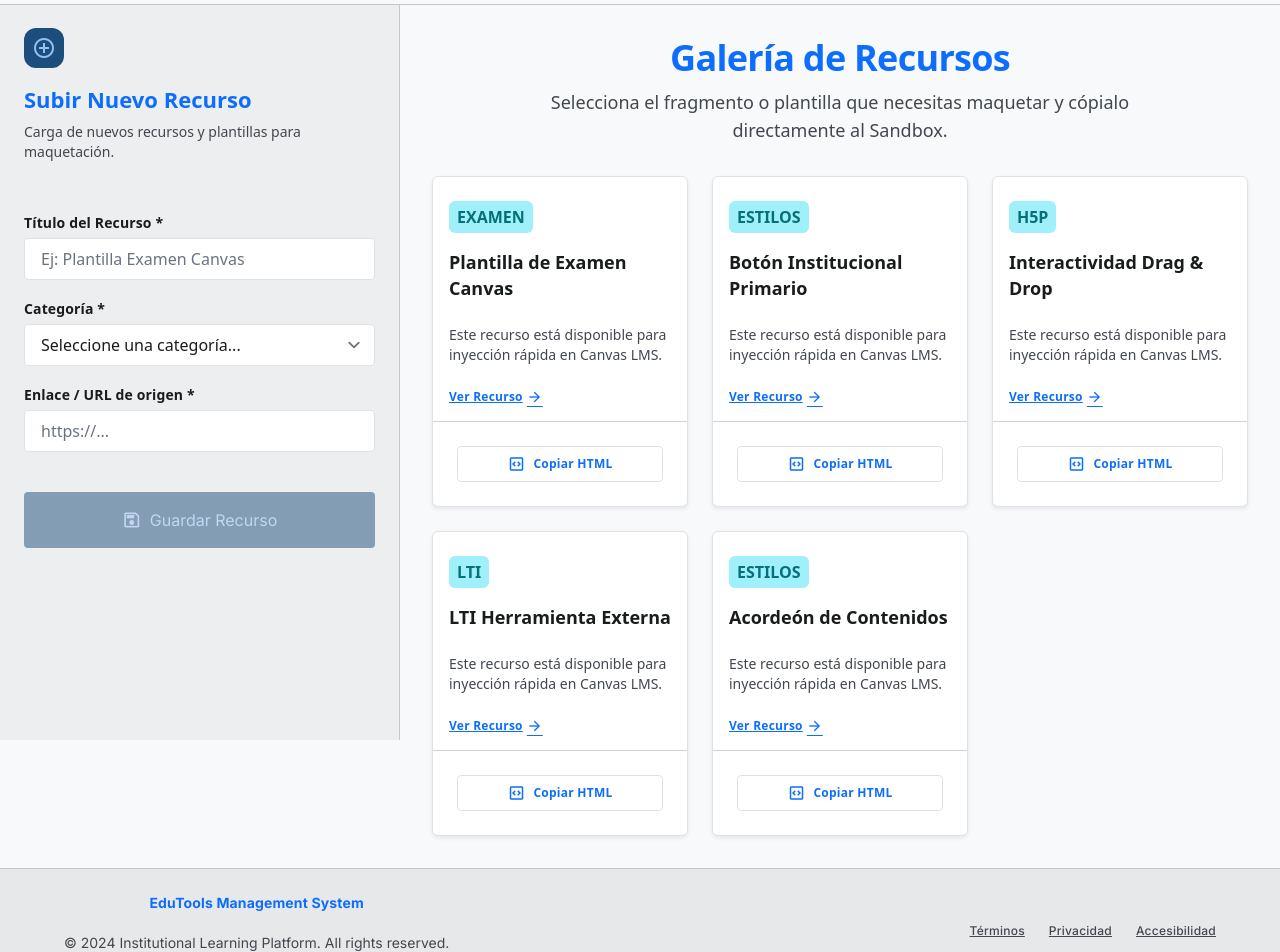
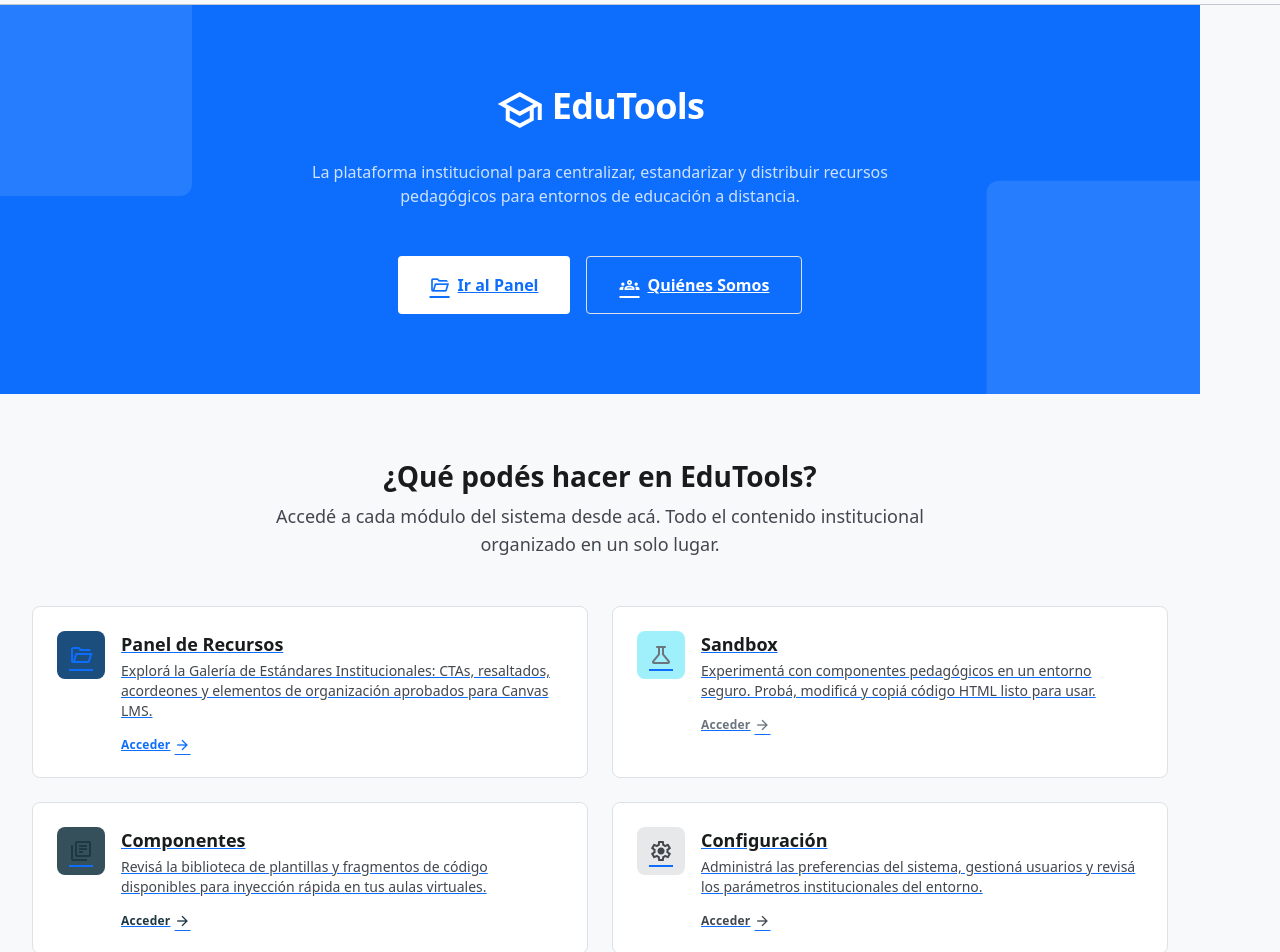
Before and after one commit to ISPC-TSDWAD/ModPWeb--Dev6, an Angular app in the folder Frontend/: page /home in a window 1280 px wide. Shown: the part 60-1012 px from the top of the page. Built offline with nearby package versions, Linux system fonts and the light colour scheme.

Commit message:
feat(home): rediseñar landing page con hero section y accesos directos a modulos del dashboard

```diff
--- a/Frontend/src/app/pages/home/home.component.html
+++ b/Frontend/src/app/pages/home/home.component.html
@@ -1,89 +1,138 @@
-<div class="flex w-full min-h-[calc(100vh-64px)] bg-surface">
-  <!-- NavigationDrawer as Form Container -->
-  <aside class="flex flex-col w-[400px] h-[calc(100vh-64px)] fixed left-0 top-16 z-40 bg-surface-container border-r border-outline-variant hidden lg:flex overflow-y-auto p-lg">
-    <div class="mb-xl">
-      <div class="w-10 h-10 rounded-full bg-primary-container flex items-center justify-center text-on-primary-container mb-md">
-        <span class="material-symbols-outlined">add_circle</span>
+<div class="w-full min-h-[calc(100vh-64px)] bg-surface">
+
+  <!-- Hero Section -->
+  <section class="relative bg-primary overflow-hidden">
+    <div class="absolute inset-0 opacity-10">
+      <div class="absolute top-0 left-0 w-96 h-96 bg-white rounded-full -translate-x-1/2 -translate-y-1/2"></div>
+      <div class="absolute bottom-0 right-0 w-80 h-80 bg-white rounded-full translate-x-1/3 translate-y-1/3"></div>
     </div>
-      <h2 class="text-headline-md font-bold text-primary">Subir Nuevo Recurso</h2>
-      <p class="text-body-sm text-on-surface-variant">Carga de nuevos recursos y plantillas para maquetación.</p>
+    <div class="relative max-w-[1200px] mx-auto px-xl py-20 flex flex-col items-center text-center gap-lg">
+      <div class="flex items-center gap-sm">
+        <span class="material-symbols-outlined text-white text-[48px]">school</span>
+        <h1 class="text-display-lg text-white font-bold">EduTools</h1>
+      </div>
+      <p class="text-title-lg text-white/80 max-w-2xl">
+        La plataforma institucional para centralizar, estandarizar y distribuir recursos pedagógicos
+        para entornos de educación a distancia.
+      </p>
+      <div class="flex gap-md flex-wrap justify-center mt-sm">
+        <a routerLink="/dashboard"
+          class="bg-white text-primary font-bold px-8 py-3 rounded-lg hover:bg-primary-container transition-colors flex items-center gap-2">
+          <span class="material-symbols-outlined text-[20px]">folder_open</span>
+          Ir al Panel
+        </a>
+        <a routerLink="/about"
+          class="border border-white/60 text-white font-bold px-8 py-3 rounded-lg hover:bg-white/10 transition-colors flex items-center gap-2">
+          <span class="material-symbols-outlined text-[20px]">groups</span>
+          Quiénes Somos
+        </a>
+      </div>
+    </div>
+  </section>
+
+  <!-- Descripcion -->
+  <section class="max-w-[1200px] mx-auto px-xl py-16">
+    <div class="text-center mb-12">
+      <h2 class="text-headline-lg font-bold text-on-surface mb-sm">¿Qué podés hacer en EduTools?</h2>
+      <p class="text-body-lg text-on-surface-variant max-w-2xl mx-auto">
+        Accedé a cada módulo del sistema desde acá. Todo el contenido institucional organizado en un solo lugar.
+      </p>
     </div>
 
-    <div *ngIf="mensajeExito" class="alert alert-success mb-4 p-3 bg-secondary-container text-on-secondary-container rounded-lg border border-secondary text-body-sm font-medium">
-      ¡Recurso guardado correctamente!
+    <!-- Cards de acceso -->
+    <div class="grid grid-cols-1 md:grid-cols-2 gap-lg">
+
+      <!-- Panel de Recursos -->
+      <a routerLink="/dashboard"
+        class="group bg-white border border-outline-variant rounded-xl p-lg hover:shadow-lg hover:border-primary transition-all cursor-pointer flex gap-md items-start">
+        <div class="w-12 h-12 rounded-xl bg-primary-container flex items-center justify-center flex-shrink-0 group-hover:bg-primary transition-colors">
+          <span class="material-symbols-outlined text-primary group-hover:text-white transition-colors">folder_open</span>
         </div>
+        <div>
+          <h3 class="text-headline-sm font-bold text-on-surface mb-xs group-hover:text-primary transition-colors">Panel de Recursos</h3>
+          <p class="text-body-sm text-on-surface-variant">
+            Explorá la Galería de Estándares Institucionales: CTAs, resaltados, acordeones y elementos de organización aprobados para Canvas LMS.
+          </p>
+          <span class="text-primary text-label-md font-bold flex items-center gap-1 mt-sm">
+            Acceder <span class="material-symbols-outlined text-[16px]">arrow_forward</span>
+          </span>
+        </div>
+      </a>
 
-    <form [formGroup]="recursoForm" (ngSubmit)="onSubmit()" class="space-y-md flex-1">
-      <div class="space-y-xs">
-        <label for="titulo" class="text-label-lg font-bold text-on-surface">Título del Recurso *</label>
-        <input type="text" id="titulo" class="w-full px-3 py-2 border border-outline rounded-lg focus:ring-2 focus:ring-primary focus:border-primary text-body-md bg-white" formControlName="titulo"
-            [ngClass]="{'border-error': esCampoInvalido('titulo')}"
-            placeholder="Ej: Plantilla Examen Canvas">
-        <div class="text-error text-label-sm mt-1" *ngIf="recursoForm.get('titulo')?.errors?.['required'] && esCampoInvalido('titulo')">
-            El título es obligatorio.
+      <!-- Sandbox -->
+      <a routerLink="/dashboard"
+        class="group bg-white border border-outline-variant rounded-xl p-lg hover:shadow-lg hover:border-secondary transition-all cursor-pointer flex gap-md items-start">
+        <div class="w-12 h-12 rounded-xl bg-secondary-container flex items-center justify-center flex-shrink-0 group-hover:bg-secondary transition-colors">
+          <span class="material-symbols-outlined text-secondary group-hover:text-white transition-colors">science</span>
         </div>
-        <div class="text-error text-label-sm mt-1" *ngIf="recursoForm.get('titulo')?.errors?.['minlength'] && esCampoInvalido('titulo')">
-            El título debe tener al menos 5 caracteres.
+        <div>
+          <h3 class="text-headline-sm font-bold text-on-surface mb-xs group-hover:text-secondary transition-colors">Sandbox</h3>
+          <p class="text-body-sm text-on-surface-variant">
+            Experimentá con componentes pedagógicos en un entorno seguro. Probá, modificá y copiá código HTML listo para usar.
+          </p>
+          <span class="text-secondary text-label-md font-bold flex items-center gap-1 mt-sm">
+            Acceder <span class="material-symbols-outlined text-[16px]">arrow_forward</span>
+          </span>
         </div>
-        <div class="text-error text-label-sm mt-1" *ngIf="recursoForm.get('titulo')?.errors?.['maxlength'] && esCampoInvalido('titulo')">
-            El título no puede exceder los 50 caracteres.
+      </a>
+
+      <!-- Componentes -->
+      <a routerLink="/dashboard"
+        class="group bg-white border border-outline-variant rounded-xl p-lg hover:shadow-lg hover:border-tertiary transition-all cursor-pointer flex gap-md items-start">
+        <div class="w-12 h-12 rounded-xl bg-tertiary-container flex items-center justify-center flex-shrink-0 group-hover:bg-tertiary transition-colors">
+          <span class="material-symbols-outlined text-tertiary group-hover:text-white transition-colors">library_books</span>
         </div>
+        <div>
+          <h3 class="text-headline-sm font-bold text-on-surface mb-xs group-hover:text-tertiary transition-colors">Componentes</h3>
+          <p class="text-body-sm text-on-surface-variant">
+            Revisá la biblioteca de plantillas y fragmentos de código disponibles para inyección rápida en tus aulas virtuales.
+          </p>
+          <span class="text-tertiary text-label-md font-bold flex items-center gap-1 mt-sm">
+            Acceder <span class="material-symbols-outlined text-[16px]">arrow_forward</span>
+          </span>
         </div>
+      </a>
 
-      <div class="space-y-xs">
-        <label for="categoria" class="text-label-lg font-bold text-on-surface">Categoría *</label>
-        <select id="categoria" class="w-full px-3 py-2 border border-outline rounded-lg focus:ring-2 focus:ring-primary focus:border-primary text-body-md bg-white" formControlName="categoria"
-            [ngClass]="{'border-error': esCampoInvalido('categoria')}">
-            <option value="">Seleccione una categoría...</option>
-            <option value="H5P">Elemento H5P</option>
-            <option value="LTI">Herramienta LTI externa</option>
-            <option value="EXAMEN">Plantilla de Examen</option>
-            <option value="ESTILOS">Fragmento de Estilos CSS</option>
-        </select>
-        <div class="text-error text-label-sm mt-1" *ngIf="esCampoInvalido('categoria')">
-            Debe seleccionar una categoría.
+      <!-- Configuracion -->
+      <a routerLink="/dashboard"
+        class="group bg-white border border-outline-variant rounded-xl p-lg hover:shadow-lg hover:border-outline transition-all cursor-pointer flex gap-md items-start">
+        <div class="w-12 h-12 rounded-xl bg-surface-container-high flex items-center justify-center flex-shrink-0 group-hover:bg-on-surface transition-colors">
+          <span class="material-symbols-outlined text-on-surface-variant group-hover:text-white transition-colors">settings</span>
         </div>
+        <div>
+          <h3 class="text-headline-sm font-bold text-on-surface mb-xs">Configuración</h3>
+          <p class="text-body-sm text-on-surface-variant">
+            Administrá las preferencias del sistema, gestioná usuarios y revisá los parámetros institucionales del entorno.
+          </p>
+          <span class="text-on-surface-variant text-label-md font-bold flex items-center gap-1 mt-sm">
+            Acceder <span class="material-symbols-outlined text-[16px]">arrow_forward</span>
+          </span>
         </div>
+      </a>
 
-      <div class="space-y-xs">
-        <label for="url" class="text-label-lg font-bold text-on-surface">Enlace / URL de origen *</label>
-        <input type="url" id="url" class="w-full px-3 py-2 border border-outline rounded-lg focus:ring-2 focus:ring-primary focus:border-primary text-body-md bg-white" formControlName="url"
-            [ngClass]="{'border-error': esCampoInvalido('url')}" placeholder="https://...">
-        <div class="text-error text-label-sm mt-1" *ngIf="recursoForm.get('url')?.errors?.['required'] && esCampoInvalido('url')">
-            El enlace es obligatorio.
     </div>
-        <div class="text-error text-label-sm mt-1" *ngIf="recursoForm.get('url')?.errors?.['pattern'] && esCampoInvalido('url')">
-            El enlace debe ser una URL válida (ej. https://...).
+  </section>
+
+  <!-- Galería de Recursos (funcionalidad original) -->
+  <section class="bg-surface-container-low border-t border-outline-variant">
+    <div class="max-w-[1200px] mx-auto px-xl py-16">
+      <div class="flex items-center gap-sm mb-lg">
+        <span class="material-symbols-outlined text-primary">photo_library</span>
+        <h2 class="text-headline-lg font-bold text-on-surface">Recursos Disponibles</h2>
       </div>
-      </div>
-
-      <div class="pt-4">
-        <button type="submit" class="w-full bg-primary-container text-on-primary-container font-label-lg py-3 rounded-lg hover:bg-primary transition-colors disabled:opacity-50 flex items-center justify-center gap-2" [disabled]="recursoForm.invalid">
-            <span class="material-symbols-outlined text-[20px]">save</span> Guardar Recurso
-        </button>
-      </div>
-    </form>
-  </aside>
-
-  <!-- Main Content Area: Gallery -->
-  <div class="flex-1 lg:ml-[400px] p-xl">
-    <div class="max-w-[1200px] mx-auto w-full">
-      <div class="text-center mb-xl">
-        <h1 class="text-display-lg fw-bold text-primary mb-sm">Galería de Recursos</h1>
-        <p class="text-body-lg text-on-surface-variant max-w-2xl mx-auto">Selecciona el fragmento o plantilla que necesitas maquetar y cópialo directamente al Sandbox.</p>
-      </div>
+      <p class="text-body-md text-on-surface-variant mb-xl">
+        Seleccioná un recurso y copiá su código HTML directamente al portapapeles.
+      </p>
 
       <div class="row g-4">
-        <!-- Indicador de carga -->
         <div class="col-12 text-center py-xl" *ngIf="cargando">
           <div class="spinner-border text-primary" role="status">
             <span class="visually-hidden">Cargando...</span>
           </div>
         </div>
 
-        <!-- Data Binding de los recursos simulados -->
         <div class="col-md-6 col-lg-4" *ngFor="let recurso of recursos">
-          <div class="card h-100 shadow-sm border border-outline-variant hover:shadow-md transition-shadow bg-surface-container-lowest">
+          <div class="card h-100 shadow-sm border border-outline-variant hover:shadow-md transition-shadow bg-white">
             <div class="card-header bg-transparent border-bottom-0 pt-4 pb-0">
               <span class="inline-block bg-secondary-container text-on-secondary-container text-label-sm font-bold px-2 py-1 rounded mb-3">{{ recurso.categoria }}</span>
               <h5 class="text-headline-sm font-bold text-on-surface">{{ recurso.titulo }}</h5>
@@ -105,10 +154,11 @@
         <div class="col-12" *ngIf="!cargando && recursos.length === 0">
           <div class="p-lg bg-surface-container text-center rounded-lg border border-outline-variant text-on-surface-variant">
             <span class="material-symbols-outlined text-[48px] mb-2 opacity-50">inbox</span>
-            <p>No hay recursos disponibles. Sube uno desde el menú lateral.</p>
+            <p>No hay recursos disponibles aún.</p>
           </div>
         </div>
       </div>
     </div>
+  </section>
+
 </div>
-</div>
--- a/Frontend/src/app/pages/home/home.component.ts
+++ b/Frontend/src/app/pages/home/home.component.ts
@@ -1,13 +1,14 @@
 import { Component, OnInit, inject } from '@angular/core';
 import { CommonModule } from '@angular/common';
 import { ReactiveFormsModule, FormBuilder, FormGroup, Validators } from '@angular/forms';
+import { RouterLink } from '@angular/router';
 import { ApiService } from '../../services/api.service';
 import { TestData } from '../../models/api-response.model';
 
 @Component({
   selector: 'app-home',
   standalone: true,
-  imports: [CommonModule, ReactiveFormsModule],
+  imports: [CommonModule, ReactiveFormsModule, RouterLink],
   templateUrl: './home.component.html',
   styleUrl: './home.component.css'
 })
```
Lines whose indentation alone changed are shown as unchanged.
